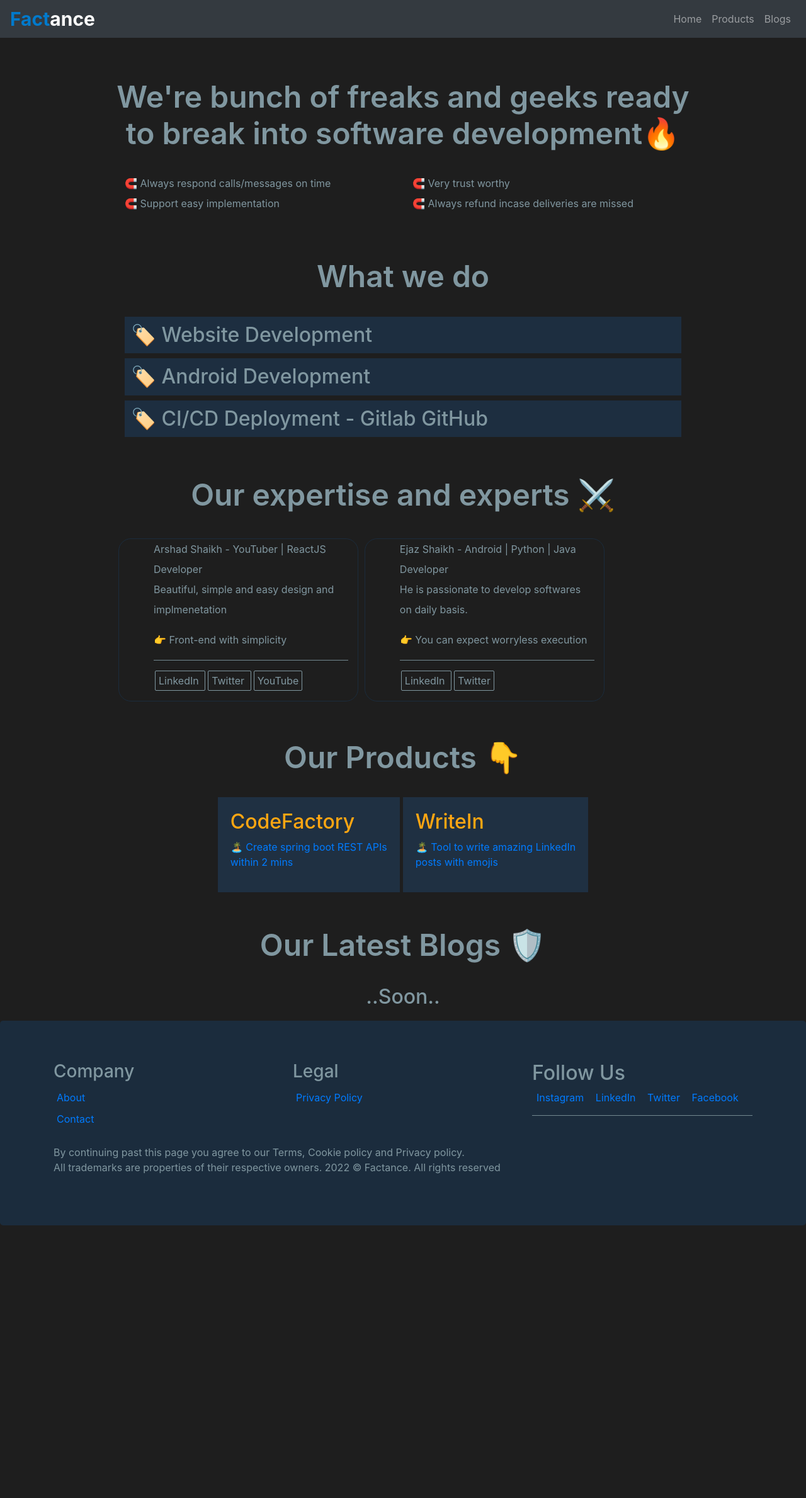
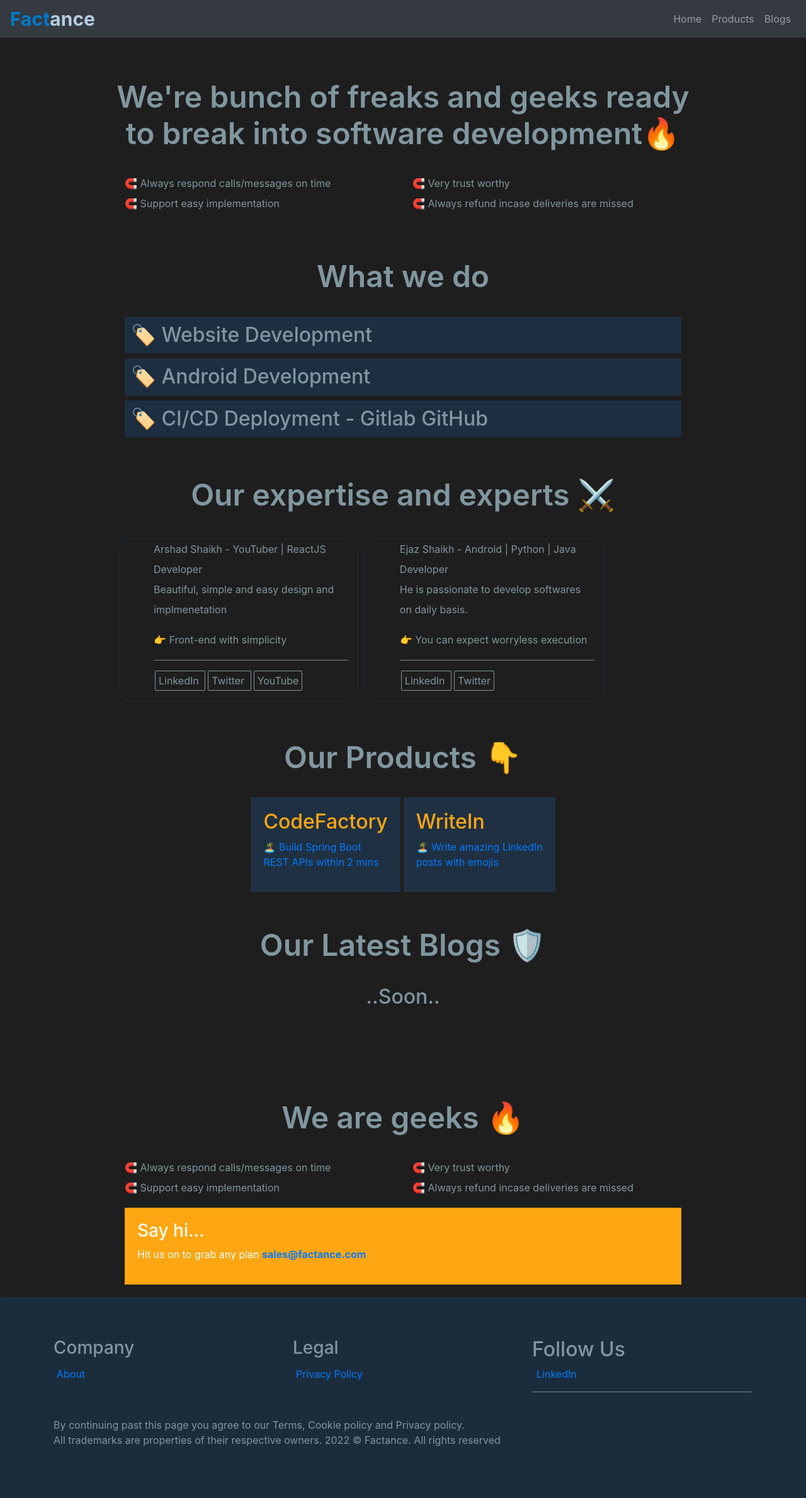
Before and after one commit to eshaikhahmed/factance, a PHP site: page / in a window 1280 px wide. Shown: the whole page at 63% size. Before the commit the page ends 1946 px from the top, so only its background shows below. Run offline with PHP 8.4, Linux system fonts and the light colour scheme.

Commit message:
Added changes

```diff
--- a/css/factance.css
+++ b/css/factance.css
@@ -153,3 +153,37 @@ hr{
 .code-generator h2{
     color: #FFA612;
 }
+
+textarea{
+    background-color: #1B2C3D!important;
+    border:none!important;
+    color:#8097A0!important;
+    font-size: 18px!important;
+}
+
+textarea:hover{
+    cursor: pointer;
+    border: 1px solid #007ACC!important;
+}
+
+.fullname, .email{
+    background-color: #1B2C3D!important;
+    border:none!important;
+    color:#8097A0!important;
+    font-size: 18px!important;
+    margin-bottom: 10px;
+    padding-left: 10px;
+    height: 40px;
+}
+
+.enquiry-section input:hover{
+    cursor: pointer;
+    border: 1px solid #007ACC!important;
+}
+
+.notice-bar{
+    background-color: #FFA612;
+    color: white;
+    padding: 20px;
+    margin-bottom: 10px;
+}
--- a/footer.php
+++ b/footer.php
@@ -5,11 +5,11 @@
                   <h3>Company</h3>
                   <ul class="list-group list-group-flush">
                      <li class="list-group-item" style="background:none;border:none;padding:5px;">
-                      <a class="dosti-link" href="about.php">About</a>
+                      <a class="dosti-link" href="index.php#about-section">About</a>
                      </li>
-                     <li class="list-group-item" style="background:none;border:none;padding:5px;">
+                     <!-- <li class="list-group-item" style="background:none;border:none;padding:5px;">
                         <a class="dosti-link" href="#contact-section">Contact</a>
-                     </li>
+                     </li> -->
                   </ul>
                </div>
                <div class="col-md-4">
@@ -26,18 +26,18 @@
                      <h2>Follow Us</h2>
                      <!--<span class="rounded" style="padding:5px;margin:2px;">Facebook</span>
                         <span class="rounded" style="padding:5px;margin:2px;">Twitter</span>-->
-                     <a href="https://www.instagram.com/dosti_mart/?hl=en" target="_blank" class="instagram-link social-btn">
+                     <!-- <a href="https://www.instagram.com/dosti_mart/?hl=en" target="_blank" class="instagram-link social-btn">
                         <span class="rounded" style="padding:5px;margin:2px;">Instagram</span>
-                     </a>
-                     <a href="https://www.linkedin.com/company/dostimart/" target="_blank"  class="linkedIn-link social-btn">
+                     </a> -->
+                     <a href="https://www.linkedin.com/company/factance" target="_blank"  class="linkedIn-link social-btn">
                         <span class="rounded" style="padding:5px;margin:2px;">LinkedIn</span>
                      </a>
-                     <a href="https://www.linkedin.com/company/dostimart/" target="_blank"  class="linkedIn-link social-btn">
+                     <!-- <a href="https://www.linkedin.com/company/dostimart/" target="_blank"  class="linkedIn-link social-btn">
                         <span class="rounded" style="padding:5px;margin:2px;">Twitter</span>
                      </a>
                      <a href="https://www.linkedin.com/company/dostimart/" target="_blank"  class="linkedIn-link social-btn">
                         <span class="rounded" style="padding:5px;margin:2px;">Facebook</span>
-                     </a>
+                     </a> -->
                   </div>
                   <hr />
 
--- a/header.php
+++ b/header.php
@@ -8,7 +8,7 @@
       <meta name="viewport" content="width=device-width, initial-scale=1">
       <link rel="stylesheet" href="https://maxcdn.bootstrapcdn.com/bootstrap/4.5.2/css/bootstrap.min.css">
       <link rel="stylesheet" href="css/factance.css">
-      <link rel="icon" type="image/x-icon" href="images/icon.png">
+      <link rel="icon" type="image/x-icon" href="images/fclogo.png">
       <script src="https://ajax.googleapis.com/ajax/libs/jquery/3.5.1/jquery.min.js"></script>
       <script src="https://cdnjs.cloudflare.com/ajax/libs/popper.js/1.16.0/umd/popper.min.js"></script>
       <script src="https://maxcdn.bootstrapcdn.com/bootstrap/4.5.2/js/bootstrap.min.js"></script>
@@ -25,10 +25,10 @@
     word-spacing: 1px;
     line-height: 2px;
     font-size: 30px;">
-               <!-- <img src="images/app_icon.png" class="brand-icon" /> -->
+               <!-- <img src="images/fclogo.png" width="52" class="brand-icon" /> -->
 
               <span >
-              <span style="color:#007ACC;">Fact</span>ance
+              <span style="color:#007ACC;">Fact</span><span style="color:#B3CDE0;">ance</span>
               </span>
                <!-- <span style="font-size:2.15em;font-weight:bolder;">DostiMart</span>
                   <span style="font-size:12px;font-weight:  200;">Parbhani</span> -->
@@ -43,10 +43,10 @@
                   <a class="nav-link" href="index.php">Home</a>
                </li>
                <li class="nav-item">
-                  <a class="nav-link" href="coming.php">Products</a>
+                  <a class="nav-link" href="index.php#product_section">Products</a>
                </li>
                <li class="nav-item">
-                  <a class="nav-link" href="coming.php">Blogs</a>
+                  <a class="nav-link" href="index.php#blog_section">Blogs</a>
                </li>
 
             </ul>
--- a/index.php
+++ b/index.php
@@ -137,7 +137,7 @@ include('header.php');
     </div>
 </section>
 
-<section class="product-section">
+<section class="product-section" id="product_section">
     <div class="container frantace-page">
     <h1 class="text-center new-h1">Our Products 👇</h1>
         <div class="flex-fractance">
@@ -145,21 +145,21 @@ include('header.php');
             <a href="#" class="nothing">
                 <div class="code-generator">
                     <h2>CodeFactory</h2>
-                    <p>🏝️ Create spring boot REST APIs <br />within 2 mins </p>
+                    <p>🏝️ Build Spring Boot <br />REST APIs within 2 mins </p>
                 </div>
             </a>
 
             <a href="#" class="nothing">
                 <div class="writein">
                     <h2>WriteIn</h2>
-                    <p>🏝️  Tool to write amazing LinkedIn <br> posts with emojis</p>
+                    <p>🏝️  Write amazing LinkedIn <br> posts with emojis</p>
                 </div>
             </a>
         </div>
     </div>
 </section>
 
-<section class="blog-section">
+<section class="blog-section" id="blog_section">
     <div class="container frantace-page">
     <h1 class="text-center new-h1">Our Latest Blogs 🛡️</h1>
         <h2 class="text-center">..Soon..</h2>
@@ -167,6 +167,30 @@ include('header.php');
 </section>
 
 
+<section class="top-intro-section" id="about-section">
+    <div class="container frantace-page">
+        <h1 class="text-center new-h1">We are geeks 🔥</h1>
+        <div class="row">
+
+            <ul class="col-md-6 bullet-points">
+                <li>🧲 Always respond calls/messages on time</li>
+                <li>🧲 Support easy implementation </li>
+            </ul>
+
+            <ul class="col-md-6 bullet-points">
+                <li>🧲 Very trust worthy</li>
+                <li>🧲 Always refund incase deliveries are missed</li>
+            </ul>
+        </div>
+        <div class="notice-bar">
+            <h3>Say hi...</h3>
+            <p>Hit us on to grab any plan
+                <a href='mailto:sales@factance.com'><strong>sales@factance.com</strong></a>
+            </p>
+        </div>
+    </div>
+</section>
+
 <?php
 include("footer.php");
 ?>
```
Also changed, not shown: pricing.php (+20 -7 lines).
